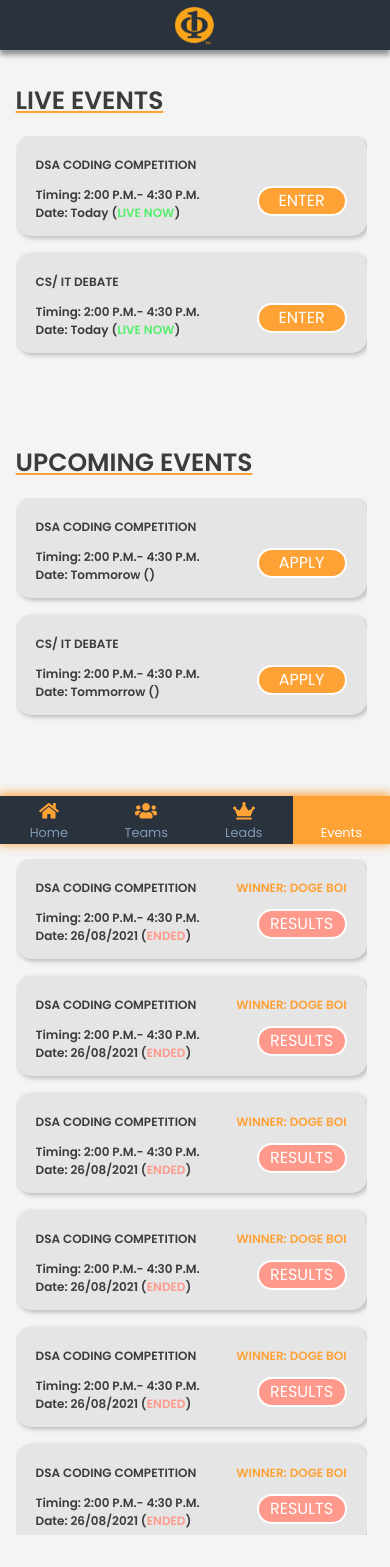
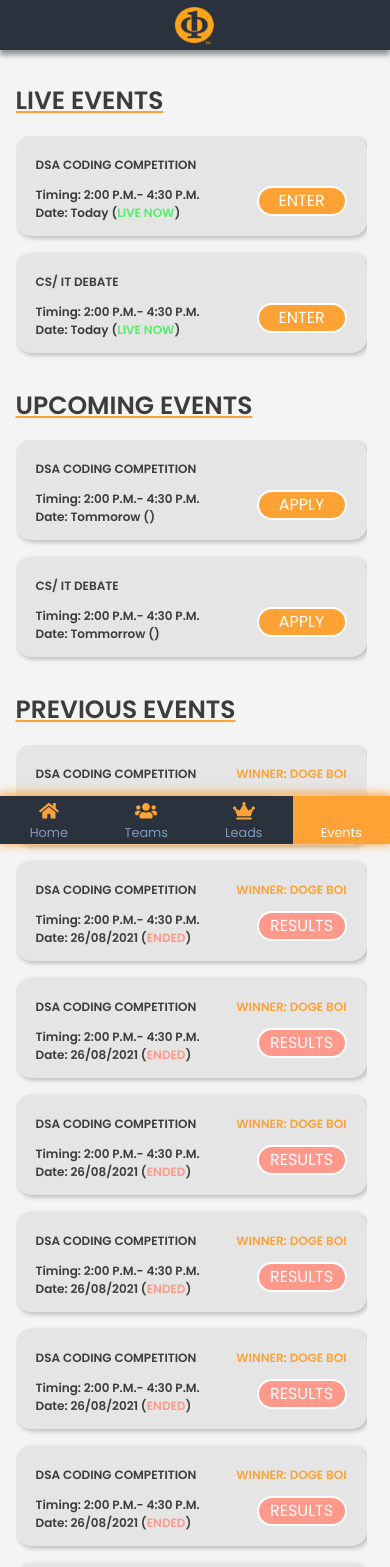
Before and after one commit to IEEE-CS-JMI-Student-Chapter/react-website, a React (Create React App) app: page /events in a window 390 px wide. Shown: the top 1567 px of the page. Built offline with nearby package versions, Linux system fonts and the light colour scheme.

Commit message:
Removed scrolling in event of mobile version

```diff
--- a/src/components/Events/EventList.jsx
+++ b/src/components/Events/EventList.jsx
@@ -32,7 +32,7 @@ const EventList = (props) => {
     return (
         <div className={eventClass}>
             <h1 className={classes.heading}>{heading}</h1>
-            <div className={classes["event-details"]}>
+            <div className={classes["event-block"]}>
                 {data && data.map((event) => {
                     return(
                         <EventCard
--- a/src/components/Events/Events.module.css
+++ b/src/components/Events/Events.module.css
@@ -14,7 +14,7 @@
 .live, .upcoming{
     width: 44vw;
 }
-.live .event-details, .upcoming .event-details {
+.live .event-block, .upcoming .event-block {
     height: 34.5vh;
     overflow-y: auto;
 }
@@ -22,7 +22,7 @@
 .previous {
     width: 30vw;
 }
-.previous .event-details {
+.previous .event-block {
     height: 80vh;
     overflow-y: auto;
 }
@@ -87,6 +87,9 @@
     .live, .previous, .upcoming {
         width: 90vw;
     }
+    .live .event-block, .upcoming .event-block, .previous .event-block {
+        height: unset;
+    }
     .button-and-winner {
         align-items: flex-end;
     }
```
Also changed, not shown: 1 other file (tests, documents, lock files or other folders).
